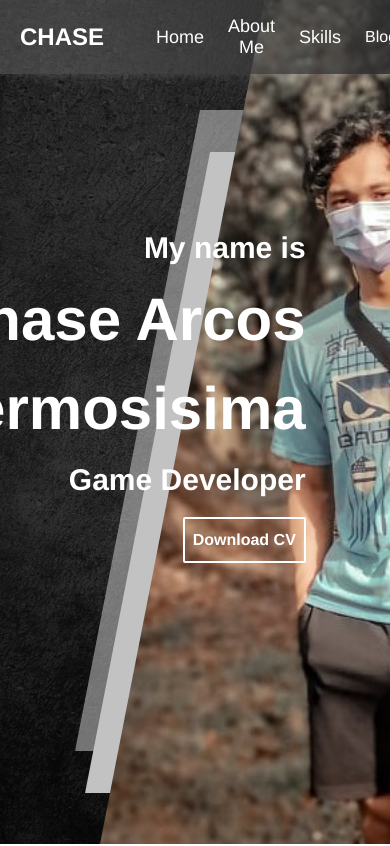
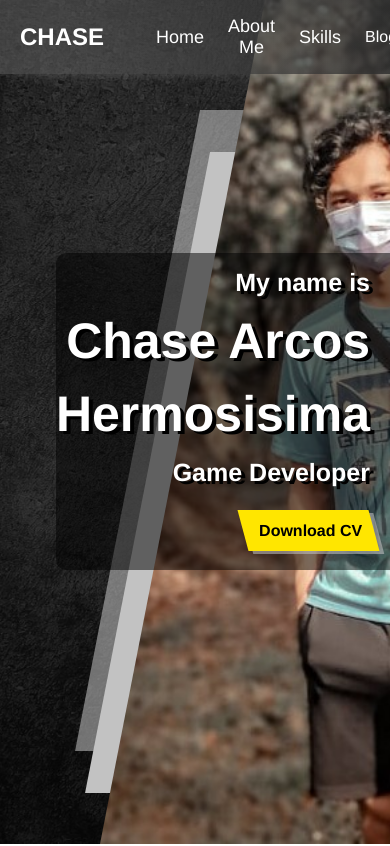
Before and after one commit to mrchaser24/myVuePortfolio, a Vue app: page / in a window 390 px wide. Shown: the top 846 px of the page. Built offline with nearby package versions, Linux system fonts and the light colour scheme.

Commit message:
added responsiveness for tablet

```diff
--- a/src/views/Home.vue
+++ b/src/views/Home.vue
@@ -216,6 +216,9 @@ export default {
 </script>
 
 <style scoped lang="less">
+    // TABLET SIZE SCREEN
+    @tablet:    ~"only screen and (min-width: 360px) and (max-width: 959px)";
+
     * {
         box-sizing: border-box;
         margin: 0px;
@@ -273,6 +276,7 @@ export default {
             position: absolute;
             top: 25vh;
             right: 10vh;
+            width: 100%;
             text-align: right;
             color: #fff;
 
@@ -341,6 +345,88 @@ export default {
                     top: 12px;
                     right: -10px;
                     background-color: rgba(194, 194, 194, 0.562);
+                }
+            }
+        }
+        @media @tablet {
+
+            .my-name {
+                position: absolute;
+                top: 30vh;
+                right: 0px;
+                text-align: right;
+                margin: 0;
+                background-color: rgba(0, 0, 0, 0.5);
+                border-radius: 10px 0px 0px 10px;
+                width: fit-content;
+                padding-right: 20px;
+                padding-bottom: 50px;
+                h1 {
+                    font-size: 50px;
+                    color: #fff;
+                    text-shadow: 4px 3px 0px #000;
+                    position: relative;
+                    z-index: 1;
+                    text-align: right;
+                    margin: 15px auto;
+                    // width: fit-content;
+                }
+                h2 {
+                    font-size: 25px;
+                    color: #fff;
+                    text-shadow: 4px 3px 0px #000;
+                    position: relative;
+                    z-index: 1;
+                    text-align: right;
+                    // width: fit-content;
+                    margin: 15px auto;
+                }
+                // h1::after{
+                //         content: "";
+                //         position: absolute;
+                //         height: 100%;
+                //         width: 105%;
+                //         top: 0px;
+                //         left: -8px;
+                //         transform: skewX(15deg);
+                //         background-color: rgb(255, 230, 0);
+                //         box-shadow: 4px 3px 0px rgba(194, 194, 194, 0.562);
+                //         z-index: -1;
+                // }
+                // h2::after{
+                //         content: "";
+                //         position: absolute;
+                //         height: 100%;
+                //         width: 110%;
+                //         top: 0px;
+                //         left: -8px;
+                //         transform: skewX(15deg);
+                //         background-color: rgb(255, 230, 0);
+                //         box-shadow: 4px 3px 0px rgba(194, 194, 194, 0.562);
+                //         z-index: -1;
+                // }
+                .btn{
+                    margin: 0 auto;
+                    .cv-btn {
+                        // background-color: rgb(255, 230, 0);
+                        color: #000;
+                        border: none;
+                        position: relative;
+                        top: 20px;
+                        z-index: 1;
+                    }
+                    .cv-btn::after {
+                        content: "";
+                        position: absolute;
+                        height: 100%;
+                        width: 110%;
+                        top: 0px;
+                        left: -8px;
+                        transform: skewX(15deg);
+                        background-color: rgb(255, 230, 0);
+                        box-shadow: 4px 3px 0px rgba(194, 194, 194, 0.562);
+                        z-index: -1;
+                    }
                 }
             }
         }
@@ -540,6 +626,16 @@ export default {
                 }
             }
         }
+        @media @tablet {
+            justify-content: center;
+            .left-side {
+                width: 90%;
+                padding: 0px;
+            }
+            .right-side {
+                display:none;
+            }
+        }
     }
     /* About Me Part End */
 
```
